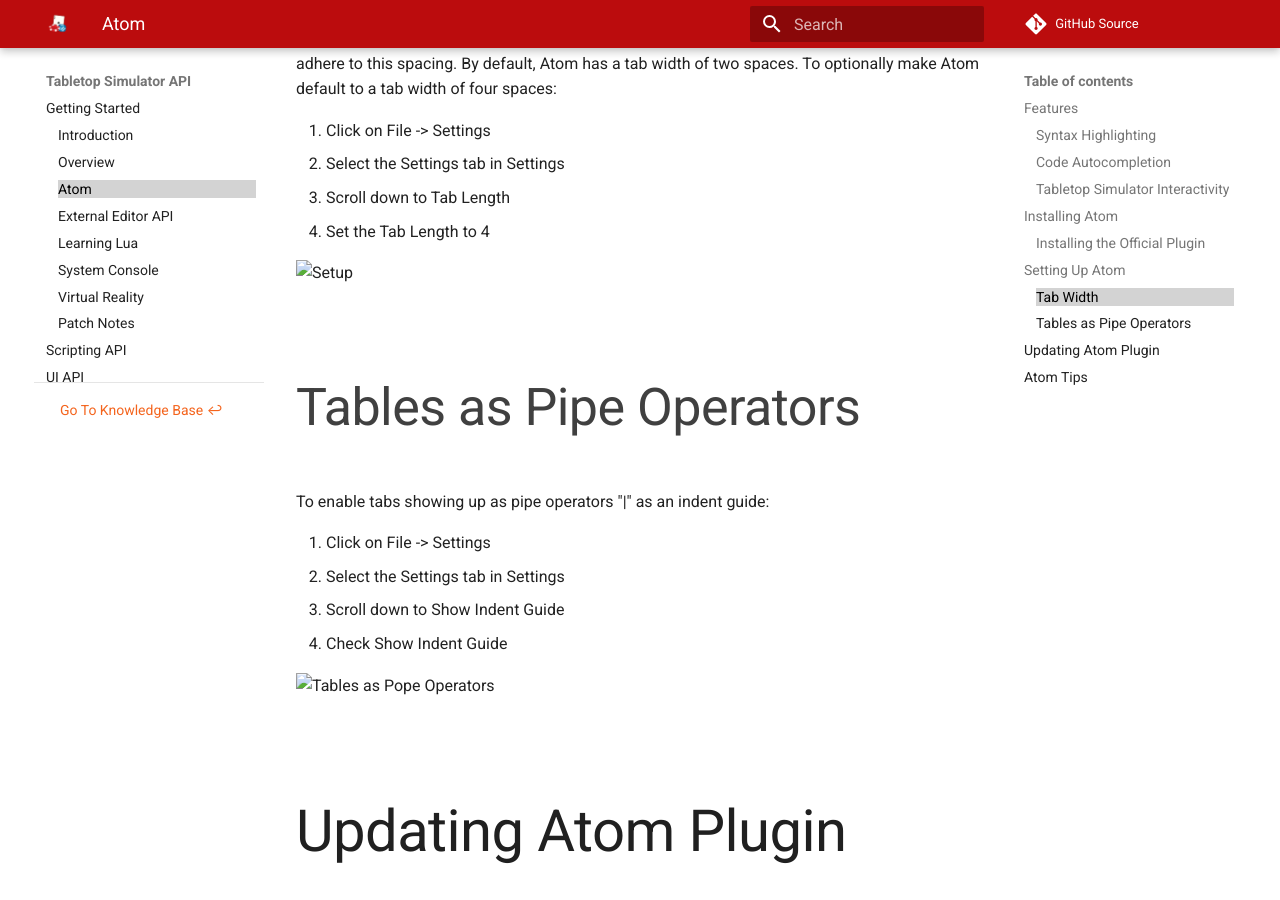
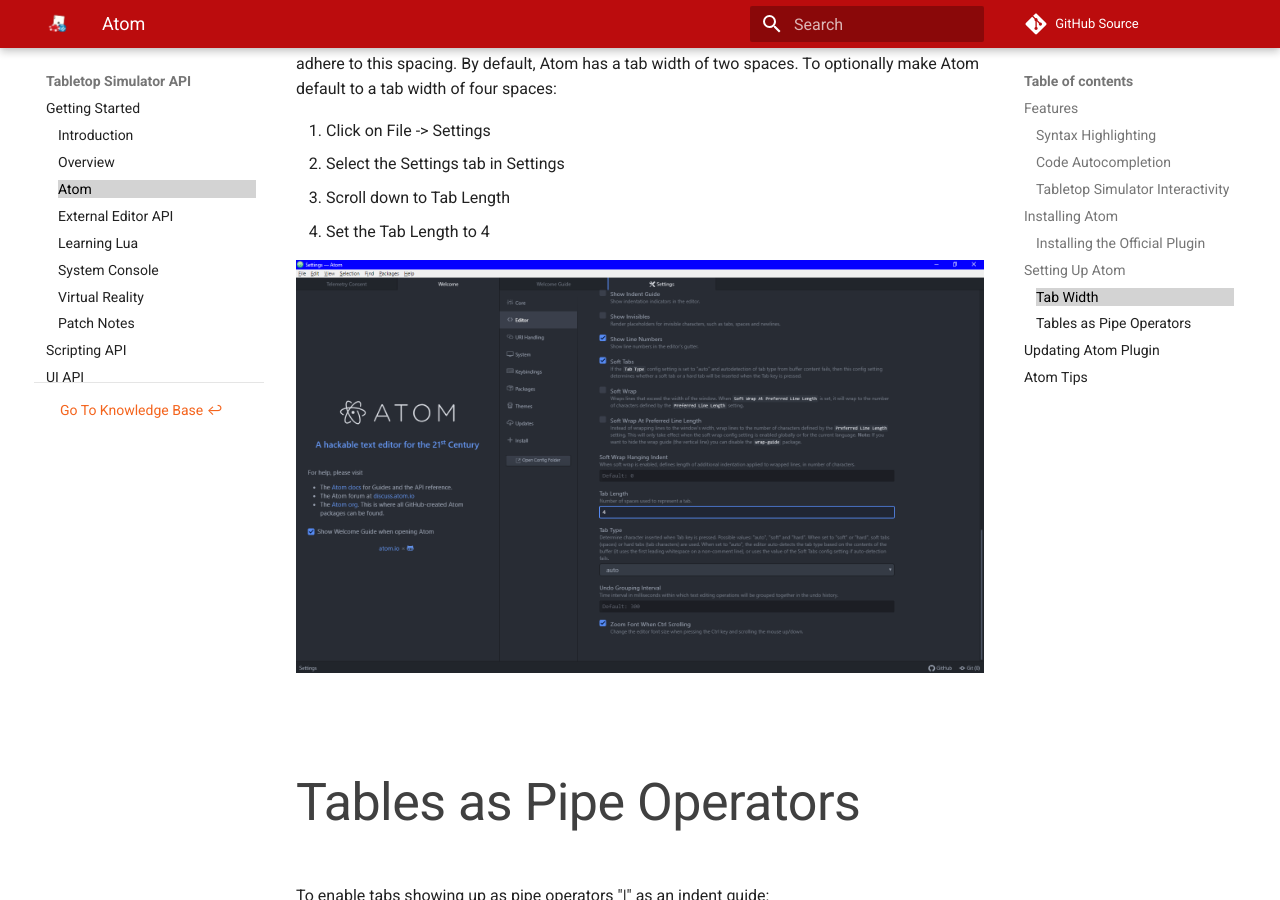
Before and after one commit to Berserk-Games/Tabletop-Simulator-API, an MkDocs documentation site: the page built from docs/atom.md, in a window 1280 px wide and 900 px high, scrolled down 5596 px. Built offline with MkDocs 1.6.1 and Material for MkDocs 9.7.7, drawn with Linux system fonts in a browser that asks for light colours; comment, search, counter and statistics services are not loaded.

Commit message:
Update atom.md

```diff
--- a/docs/atom.md
+++ b/docs/atom.md
@@ -69,7 +69,7 @@
 3. Scroll down to Tab Length
 4. Set the Tab Length to 4
 
-![Setup](img/atom/setup.png)
+![Setup](img/atom/setup.PNG)
 
 ### Tables as Pipe Operators
 To enable tabs showing up as pipe operators "|" as an indent guide:
@@ -79,7 +79,7 @@
 3. Scroll down to Show Indent Guide
 4. Check Show Indent Guide
 
-![Tables as Pope Operators](img/atom/pipes.png)
+![Tables as Pope Operators](img/atom/pipes.PNG)
 
 ##Updating Atom Plugin
 The plugin will automatically check for updates when Atom is started. If a new update is found, it will update itself. You will have to manually restart Atom for the new version of the plugin to be loaded. You can check Atom's console if it found an update (ctrl + alt + i).
```
